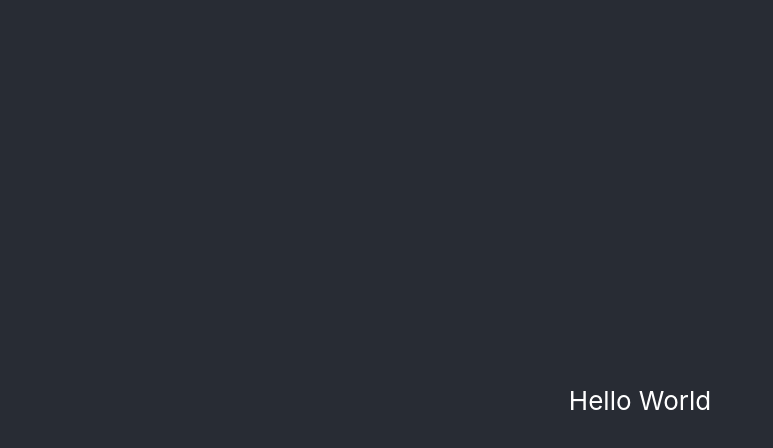
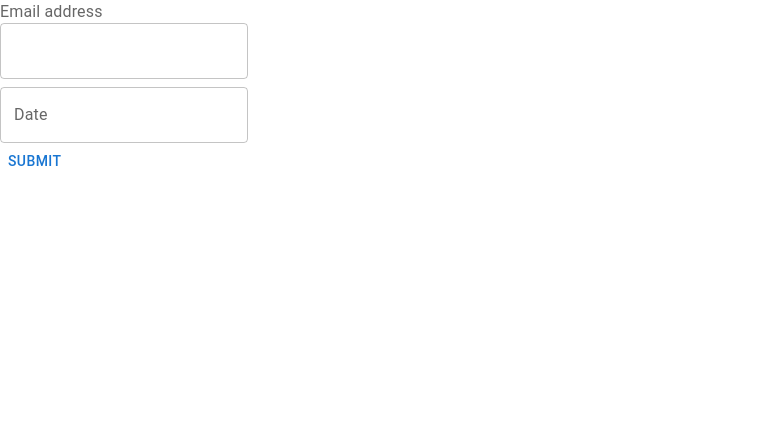
Before and after one commit to LewisMoore0/spc-register, a React (Create React App) app: page / in a window 1280 px wide. Shown: the top 448 px of the page, without its empty margins (0-773 px from the left). Built offline with nearby package versions, Linux system fonts and the light colour scheme.

Commit message:
Add initial Register component

```diff
--- /dev/null
+++ b/src/Register.js
@@ -0,0 +1,61 @@
+import { Typography, Box, Button, FormControl, Input, InputLabel, TextField } from '@mui/material'
+import { DatePicker } from '@mui/x-date-pickers/DatePicker';
+import { AdapterDayjs } from '@mui/x-date-pickers/AdapterDayjs';
+import { LocalizationProvider } from '@mui/x-date-pickers/LocalizationProvider';
+import { DemoContainer } from '@mui/x-date-pickers/internals/demo';
+import { useForm, FormProvider, useFormContext, Controller } from "react-hook-form"
+
+            {/* <FormProvider {...methods}>
+                <form onSubmit={methods.handleSubmit(onSubmit)}>
+                    <LocalizationProvider dateAdapter={AdapterDayjs}>
+                        <DemoContainer components={['DatePicker']}>
+                            <DatePicker label="Basic date picker" />
+                        </DemoContainer>
+                    </LocalizationProvider>
+                    <button type="submit">Submit</button>
+                </form>
+            </FormProvider> */}
+
+
+export const Register = () => {
+    const { register, getValues, control } = useForm()
+
+    const handleSubmit = (event) => {
+        event.preventDefault();
+        const formValues = getValues()
+
+        const formattedValues = { ...formValues, date: formValues.date.$d}
+        console.log(formattedValues, 'formvalues');
+  }
+
+    return (
+        <form onSubmit={handleSubmit}>
+            <InputLabel htmlFor="my-input">Email address</InputLabel>
+            <TextField id="my-input" aria-describedby="my-helper-text" {...register("email")}/>
+
+            <Controller
+                name="date"
+                control={control}
+                rules={{ required: true }}
+                defaultValue={null}
+                render={({ field }) =>
+                    <LocalizationProvider dateAdapter={AdapterDayjs} >
+                        <DemoContainer components={['DatePicker']}>
+                        <DatePicker
+                            label="Date"
+                            format="DD/MM/YYYY"
+                            value={field.value}
+                            inputRef={field.ref}
+                            onChange={(date) => {
+                                field.onChange(date);
+                            }}
+                        />
+                        </DemoContainer>
+                    </LocalizationProvider>
+                }
+            />
+
+            <Button type='submit'>Submit</Button>
+        </form>
+    )
+}
--- a/src/index.js
+++ b/src/index.js
@@ -2,11 +2,12 @@ import React from 'react';
 import ReactDOM from 'react-dom/client';
 import './index.css';
 import App from './App';
+import { Register } from './Register';
 
 const root = ReactDOM.createRoot(document.getElementById('root'));
 root.render(
   <React.StrictMode>
-    <App />
+    <Register />
   </React.StrictMode>
 );
 
```
Also changed, not shown: package.json (+8 -0 lines).
